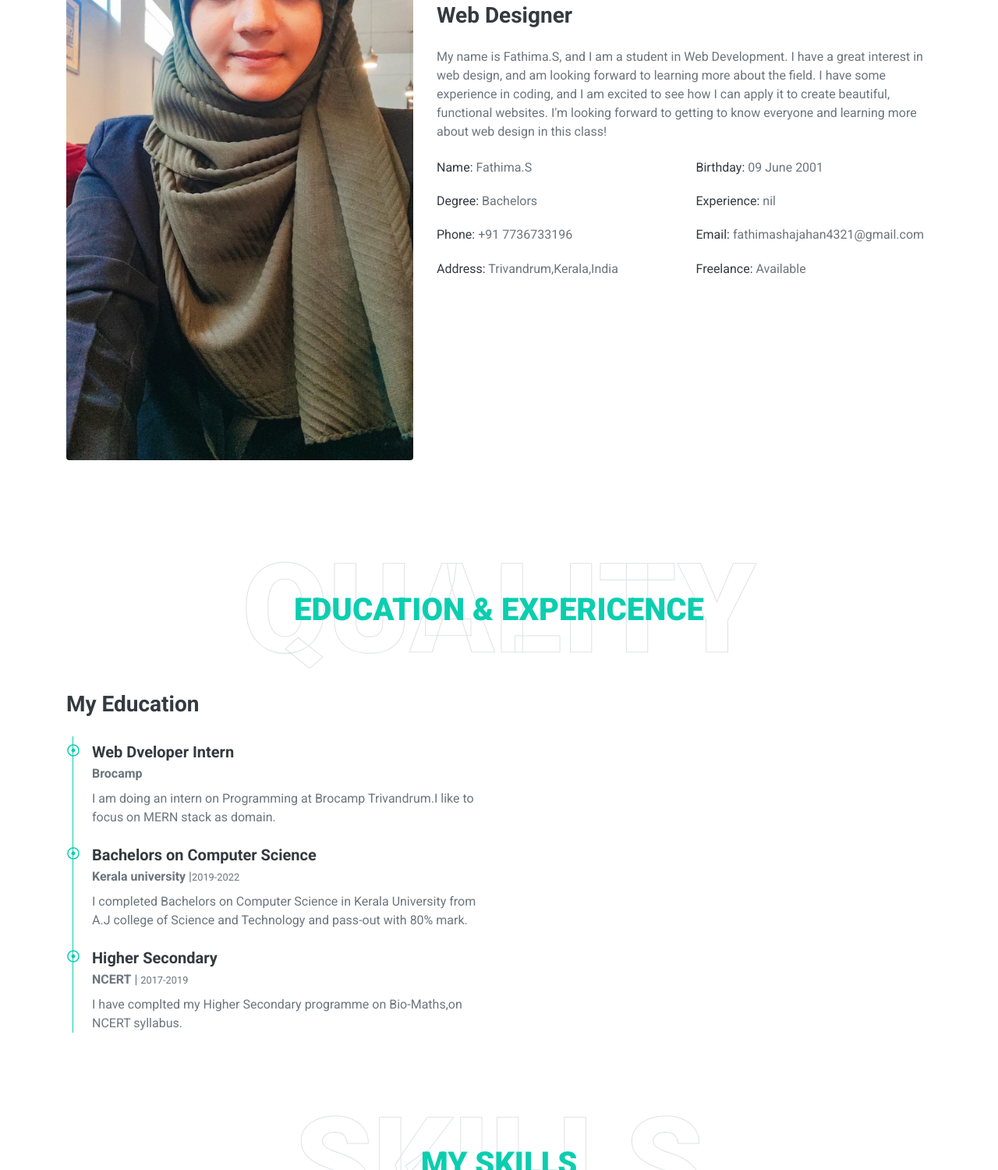
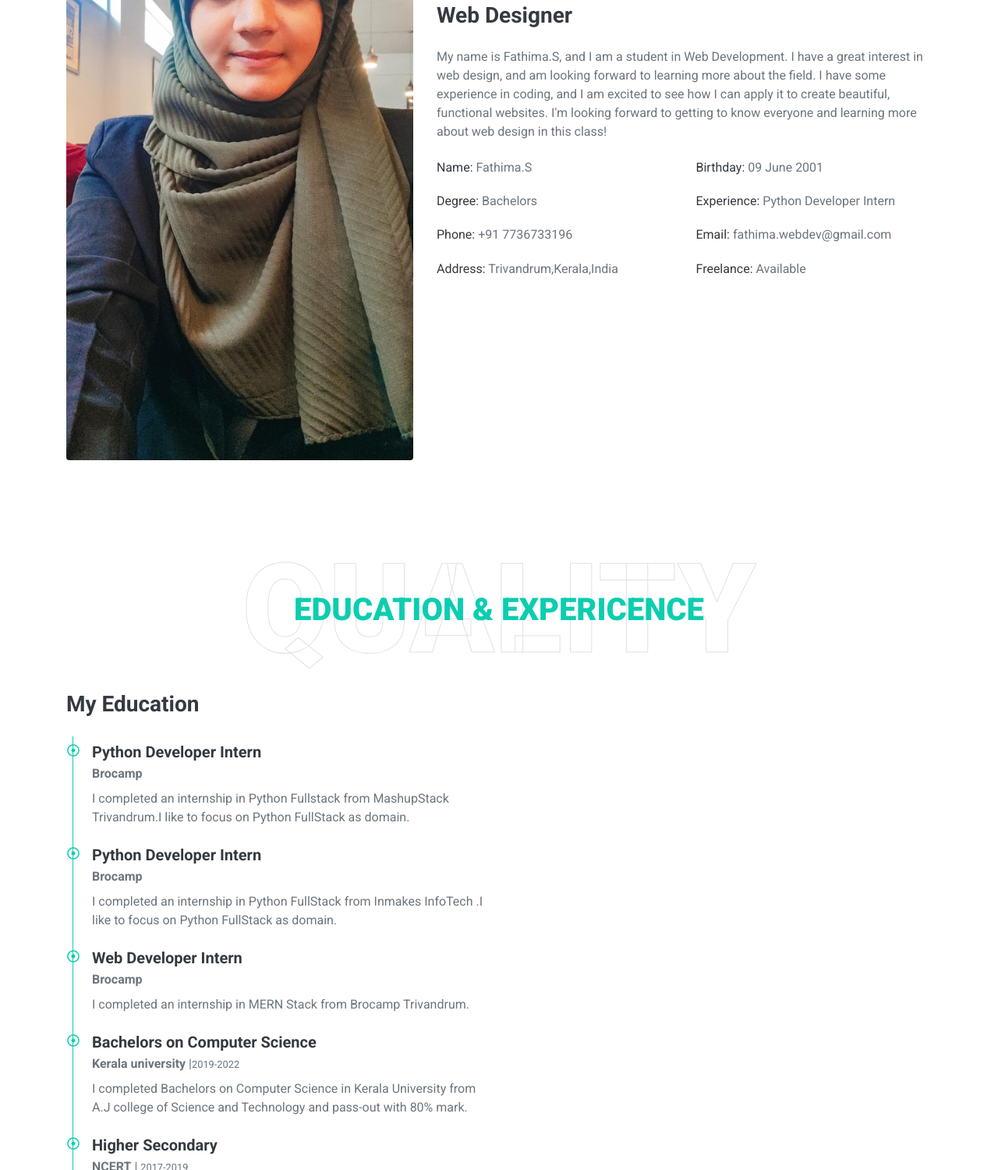
Before and after one commit to FathimaShajahan/personal_website, a plain HTML site: page index.html in a window 1280 px wide. Shown: the part 1297-2797 px from the top of the page at 78% size. Drawn offline with nearby package versions, Linux system fonts and the light colour scheme; some packages are replaced by stand-ins of ours; a script that the page names is missing.

Commit message:
Update index.html

```diff
--- a/index.html
+++ b/index.html
@@ -109,9 +109,9 @@
                         <div class="col-sm-6 py-2"><h6>Name: <span class="text-secondary">Fathima.S</span></h6></div>
                         <div class="col-sm-6 py-2"><h6>Birthday: <span class="text-secondary">09 June 2001</span></h6></div>
                         <div class="col-sm-6 py-2"><h6>Degree: <span class="text-secondary">Bachelors</span></h6></div>
-                        <div class="col-sm-6 py-2"><h6>Experience: <span class="text-secondary">nil</span></h6></div>
+                        <div class="col-sm-6 py-2"><h6>Experience: <span class="text-secondary">Python Developer Intern</span></h6></div>
                         <div class="col-sm-6 py-2"><h6>Phone: <span class="text-secondary">+91 7736733196</span></h6></div>
-                        <div class="col-sm-6 py-2"><h6>Email: <span class="text-secondary">fathimashajahan4321@gmail.com</span></h6></div>
+                        <div class="col-sm-6 py-2"><h6>Email: <span class="text-secondary">fathima.webdev@gmail.com</span></h6></div>
                         <div class="col-sm-6 py-2"><h6>Address: <span class="text-secondary">Trivandrum,Kerala,India</span></h6></div>
                         <div class="col-sm-6 py-2"><h6>Freelance: <span class="text-secondary">Available</span></h6></div>
                     </div>
@@ -134,11 +134,23 @@
                 <div class="col-lg-6">
                     <h3 class="mb-4">My Education</h3>
                     <div class="border-left border-primary pt-2 pl-4 ml-2">
+                         <div class="position-relative mb-4">
+                            <i class="far fa-dot-circle text-primary position-absolute" style="top: 2px; left: -32px;"></i>
+                            <h5 class="font-weight-bold mb-1">Python Developer Intern</h5>
+                            <p class="mb-2"><strong>Brocamp</strong> </p>
+                            <p> I completed an internship in Python Fullstack from MashupStack Trivandrum.I like to focus on Python FullStack as domain.</p>
+                        </div>
+                         <div class="position-relative mb-4">
+                            <i class="far fa-dot-circle text-primary position-absolute" style="top: 2px; left: -32px;"></i>
+                            <h5 class="font-weight-bold mb-1">Python Developer Intern</h5>
+                            <p class="mb-2"><strong>Brocamp</strong> </p>
+                            <p> I completed an internship in Python FullStack from Inmakes InfoTech .I like to focus on Python FullStack as domain.</p>
+                        </div>
                         <div class="position-relative mb-4">
                             <i class="far fa-dot-circle text-primary position-absolute" style="top: 2px; left: -32px;"></i>
-                            <h5 class="font-weight-bold mb-1">Web Dveloper Intern</h5>
+                            <h5 class="font-weight-bold mb-1">Web Developer Intern</h5>
                             <p class="mb-2"><strong>Brocamp</strong> </p>
-                            <p> I am doing an intern on Programming at Brocamp Trivandrum.I like to focus on MERN stack as domain.</p>
+                            <p> I completed an internship in MERN Stack from Brocamp Trivandrum.</p>
                         </div>
                         <div class="position-relative mb-4">
                             <i class="far fa-dot-circle text-primary position-absolute" style="top: 2px; left: -32px;"></i>
@@ -414,7 +426,7 @@
             <div class="d-flex justify-content-center mb-4">
 
                 <a class="btn btn-light btn-social mr-2" href="https://www.facebook.com/profile.php?id=100072648581423&mibextid=ZbWKwL" target="_blank"><i class="fab fa-facebook-f"></i></a>
-                <a class="btn btn-light btn-social mr-2" href="https:\\ " target="_blank"><i class="fab fa-linkedin-in"></i></a>
+                <a class="btn btn-light btn-social mr-2" href="https://www.linkedin.com/in/fathimaamarkhan/" target="_blank"><i class="fab fa-linkedin-in"></i></a>
                 <a class="btn btn-light btn-social" href="https://instagram.com/_pics_maker?igshid=ZDdkNTZiNTM=" target="_blank"><i class="fab fa-instagram"></i></a>
             </div>
             <div class="d-flex justify-content-center mb-3">
```
